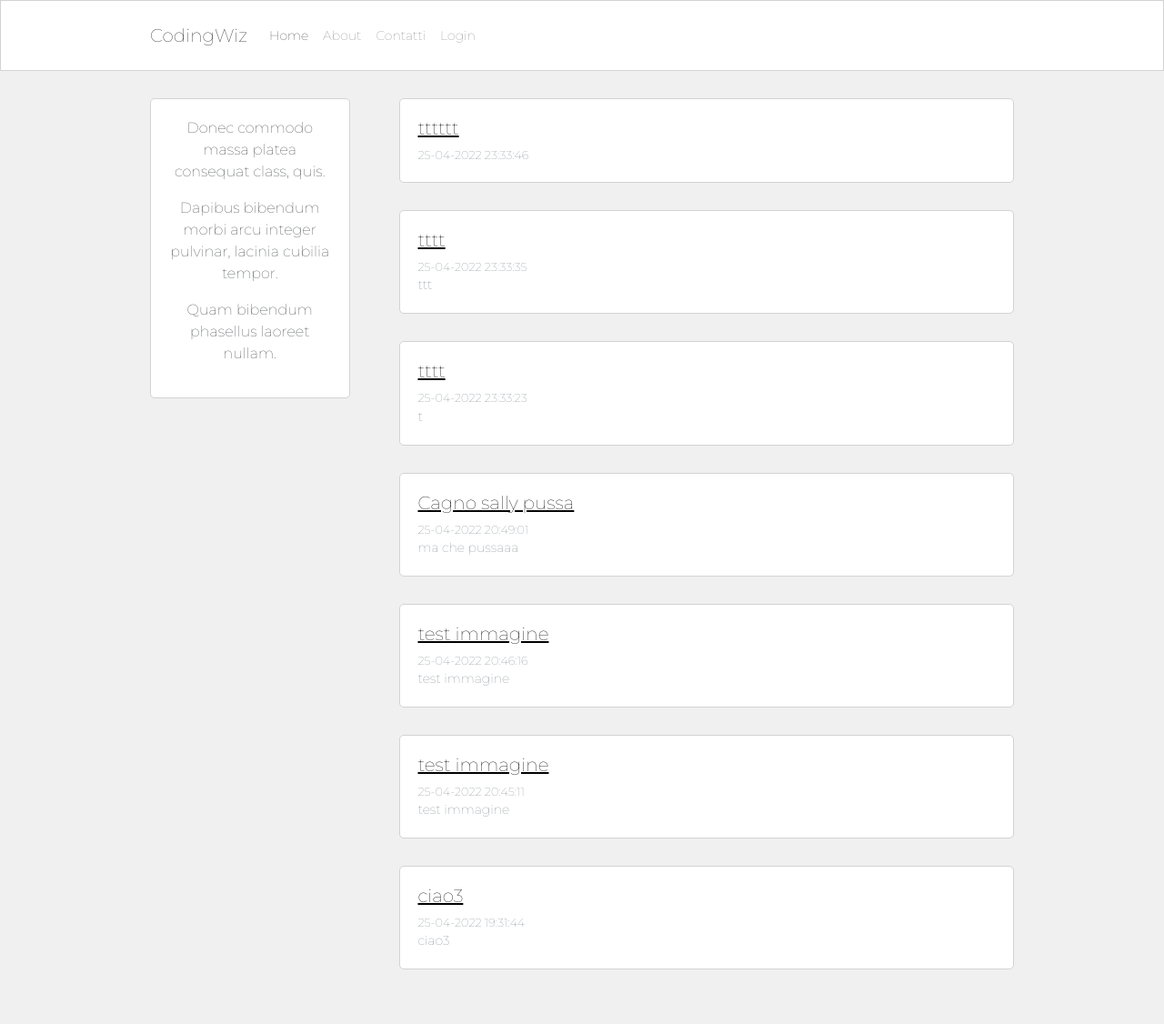
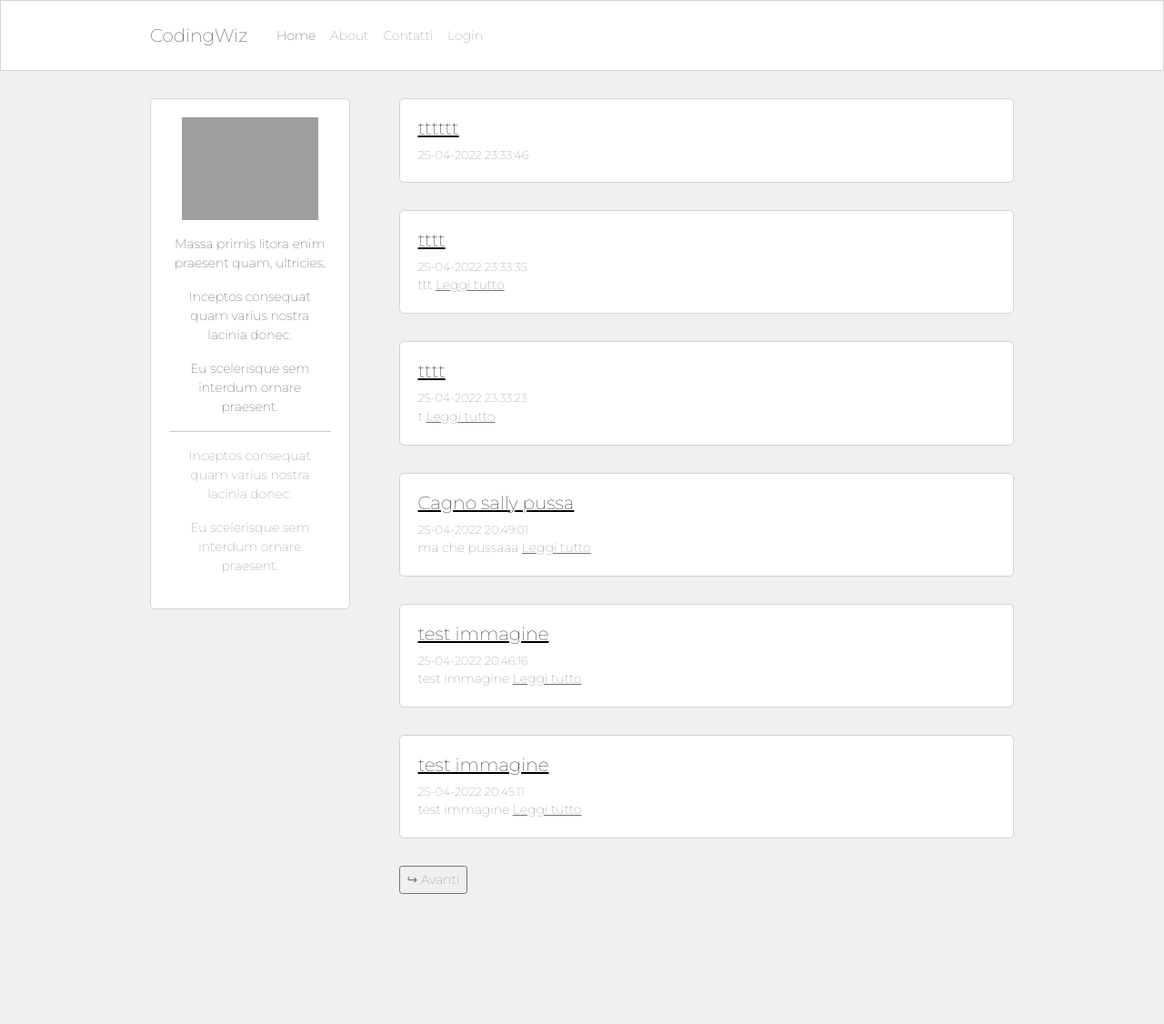
Before and after one commit to LucaPaganin/flask-blog, a Flask app: page / in a window 1280 px wide. Shown: the whole page at 91% size. After the commit the page ends 983 px from the top, so only its background shows below. Run offline with Flask 2, Linux system fonts and the light colour scheme; data comes from the database, SQL or seed files in the repository; both versions use the stored data as it was after the commit; some libraries are stand-ins or nearby versions; grey boxes are pictures that could not be loaded.

Commit message:
add pagination

```diff
--- a/blog/forms.py
+++ b/blog/forms.py
@@ -1,4 +1,5 @@
 from flask_wtf import FlaskForm
+from flask_wtf.file import FileField, FileAllowed
 from wtforms import BooleanField, PasswordField, StringField, SubmitField, TextAreaField
 from wtforms.validators import DataRequired, Length
 
@@ -16,4 +17,6 @@ class PostForm(FlaskForm):
                                 validators=[Length(max=240, message="Assicurati che la descrizione non superi i 240 caratteri")])
     body = TextAreaField("Contenuto",
                          validators=[DataRequired("Campo obbligatorio")])
+    image = FileField('Copertina articolo',
+                      validators=[FileAllowed(['jpg', 'jpeg', 'png'])])
     submit = SubmitField("Pubblica Post")
--- a/blog/routes.py
+++ b/blog/routes.py
@@ -4,12 +4,20 @@ from flask_login import current_user, login_user, logout_user, login_required
 from blog import app, db
 from blog.models import Post, User
 from blog.forms import LoginForm, PostForm
-from blog.utils import title_slugifier
+from blog.utils import title_slugifier, save_picture
 
 @app.route("/")
 def homepage():
-    posts = Post.query.order_by(Post.created_at.desc()).all()
-    return render_template("homepage.html", posts=posts)
+    page_number = request.args.get("page", 1, type=int)
+    print(page_number)
+    posts = Post.query.order_by(Post.created_at.desc()).paginate(page_number, 6, True)
+
+    next_page = url_for('homepage', page=posts.next_num) if posts.has_next else None
+    prev_page = url_for('homepage', page=posts.prev_num) if posts.has_prev else None
+
+    return render_template("homepage.html", posts=posts,
+                           current_page=page_number,
+                           next_page=next_page, prev_page=prev_page)
 
 
 @app.route("/posts/<string:post_slug>")
@@ -28,8 +36,19 @@ def post_create():
                         description=form.description.data,
                         author=current_user,
                         slug=title_slugifier(form.title.data))
+        if form.image.data:
+            try:
+                image = save_picture(form.image.data)
+                new_post.image = image
+            except:
+                db.session.add(new_post)
+                db.session.commit()
+                flash("Problema riscontrato con l'immagine")
+                return redirect(url_for('post_update', post_slug=new_post.slug))
+
         db.session.add(new_post)
         db.session.commit()
+
         return redirect(url_for('post_detail', post_slug=new_post.slug))
     return render_template("post_editor.html", form=form)
 
@@ -45,13 +64,24 @@ def post_update(post_slug):
         post_instance.title = form.title.data
         post_instance.description = form.description.data
         post_instance.body = form.body.data
+
+        if form.image.data:
+            try:
+                image = save_picture(form.image.data)
+                post_instance.image = image
+            except:
+                db.session.commit()
+                flash("Problema riscontrato con l'immagine")
+                return redirect(url_for('post_update', post_slug=post_instance.slug))
+
         db.session.commit()
         return redirect(url_for('post_detail', post_slug=post_instance.slug))
     elif request.method == "GET":
         form.title.data = post_instance.title
         form.description.data = post_instance.description
         form.body.data = post_instance.body
-    return render_template("post_editor.html", form=form)
+    post_image = post_instance.image or None
+    return render_template("post_editor.html", form=form, post_image=post_image)
 
 
 @app.route("/posts/<int:post_id>/delete", methods=["POST"])
@@ -68,6 +98,11 @@ def post_delete(post_id):
 @app.route("/about")
 def about():
     return render_template("about_page.html")
+
+
+@app.route("/contact")
+def contact():
+    return render_template("contact_page.html")
 
 
 @app.route("/login", methods=["GET", "POST"])
--- a/blog/static/blog.css
+++ b/blog/static/blog.css
@@ -1,6 +1,22 @@
 html, body {
     font-family: 'Montserrat', sans-serif;
     background-color: #f0f0f0;
+}
+
+.no-border-top {
+    border-top: 0;
+    border-top-left-radius: 0;
+    border-top-right-radius: 0;
+}
+
+.pagination-block {
+    margin-bottom: 30px;
+}
+
+.post-image {
+    border: 1px solid #d3d3d3;
+    border-top-left-radius: 5px;
+    border-top-right-radius: 5px;
 }
 
 .navbar-bg-white {
@@ -69,6 +85,15 @@ html, body {
     text-decoration: none;
 }
 
+.read-more {
+    color: #6c757d;
+    text-decoration: underline;
+}
+
+.read-more:hover {
+    color: #343a40 !important;
+}
+
 @media (min-width: 768px) {
     .single-post-home {
         margin-left: 30px;
@@ -81,4 +106,17 @@ html, body {
     .post-page-block {
         margin-left: 30px;
     }
+
+    .post-image-block {
+        margin-left: 30px;
+    }
+
+    .nav-link {
+        padding-right: 0px !important;
+        padding-left: 1rem !important;
+    }
+
+    .pagination-block {
+        margin-left: 30px;
+    }
 }
--- a/blog/templates/about_me_snippet.html
+++ b/blog/templates/about_me_snippet.html
@@ -1,3 +1,11 @@
 <div class="about-snippet-block text-center">
-    {{ lipsum(n=3, min=5, max=10) }}
+    <img class="img-fluid" width="150" src="{{ url_for('static', filename='img/ai.png') }}">
+    <div class="mt-3">
+        <p class="p-small-one">Massa primis litora enim praesent quam, ultricies.</p>
+        <p class="p-small-one">Inceptos consequat quam varius nostra lacinia donec.</p>
+        <p class="p-small-one">Eu scelerisque sem interdum ornare praesent.</p>
+        <hr>
+        <p class="p-small-one text-muted">Inceptos consequat quam varius nostra lacinia donec.</p>
+        <p class="p-small-one text-muted">Eu scelerisque sem interdum ornare praesent.</p>
+    </div>
 </div>
--- a/blog/templates/about_page.html
+++ b/blog/templates/about_page.html
@@ -11,6 +11,7 @@
                 <hr>
                 {{lipsum()}}
                 <hr>
+                <a class="btn btn-sm btn-outline-secondary" href="{{ url_for('contact') }}">Contattami</a>
             </div>
         </div>
         <div class="col-md-3 order-md-1">
--- a/blog/templates/base.html
+++ b/blog/templates/base.html
@@ -14,17 +14,17 @@
 <body>
     <nav class="navbar navbar-expand-lg navbar-light navbar-bg-white">
         <div class="container navbar-container">
-            <a class="navbar-brand" href="#">CodingWiz</a>
+            <a class="navbar-brand" href="{{ url_for('homepage') }}">CodingWiz</a>
             <button class="navbar-toggler" type="button" data-bs-toggle="collapse" data-bs-target="#navbarSupportedContent" aria-controls="navbarSupportedContent" aria-expanded="false" aria-label="Toggle navigation">
             <span class="navbar-toggler-icon"></span>
             </button>
             <div class="collapse navbar-collapse" id="navbarSupportedContent">
                 <div class="navbar-nav ml-auto">
-                    <a class="nav-item nav-link active" aria-current="page" href="{{ url_for('homepage') }}">Home</a>
-                    <a class="nav-item nav-link" href="{{ url_for('about') }}">About</a>
-                    <a class="nav-item nav-link" href="#">Contatti</a>
+                    <a class="nav-item nav-link {% if request.path == '/' %} active {% endif %}" aria-current="page" href="{{ url_for('homepage') }}">Home</a>
+                    <a class="nav-item nav-link {% if request.path == '/about' %} active {% endif %}" href="{{ url_for('about') }}">About</a>
+                    <a class="nav-item nav-link {% if request.path == '/contact' %} active {% endif %}" href="{{ url_for('contact') }}">Contatti</a>
                     {% if current_user.is_authenticated %}
-                    <a class="nav-item nav-link" href="{{ url_for('post_create') }}">Crea post</a>
+                    <a class="nav-item nav-link{% if request.path == '/create-post' %} active {% endif %}" href="{{ url_for('post_create') }}">Crea post</a>
                     <a class="nav-item nav-link" href="{{ url_for('logout') }}">Logout</a>
                     {% else %}
                     <a class="nav-item nav-link" href="{{ url_for('login') }}">Login</a>
--- a/blog/templates/homepage.html
+++ b/blog/templates/homepage.html
@@ -6,7 +6,7 @@
 <div class="container content-container">
     <div class="row no-gutters">
         <div class="col-md-9 order-md-2">
-            {% for post in posts%}
+            {% for post in posts.items%}
             <div class="single-post-home">
                 <h5>
                     <a class="custom-link" href="{{ url_for('post_detail', post_slug=post.slug) }}">{{ post.title }}</a>
@@ -17,10 +17,23 @@
                 {% if post.description %}
                     <p class="p-small-one text-muted mb-0">
                         {{ post.description }}
+                        <a class="read-more" href="{{ url_for('post_detail', post_slug=post.slug) }}">Leggi tutto</a>
                     </p>
                 {% endif %}
             </div>
             {% endfor %}
+            <div class="pagination-block">
+                {% if prev_page %}
+                {% if current_page == 2 %}
+                <a class="btn btn-sm btn-outline-secondary" href="/">↩ Indietro</a>
+                {% else %}
+                <a class="btn btn-sm btn-outline-secondary" href="{{ prev_page }}">↩ Indietro</a>
+                {% endif %}
+                {% endif %}
+                {% if next_page %}
+                <a class="btn btn-sm btn-outline-secondary" href="{{ next_page }}">↪ Avanti</a>
+                {% endif %}
+            </div>
         </div>
         <div class="col-md-3 order-md-1">
             {% include 'about_me_snippet.html' %}
```
Also changed, not shown: blog/templates/post_detail.html (+11 -1 lines), blog/templates/post_editor.html (+29 -4 lines), blog/utils.py (+12 -3 lines), blog.db.
